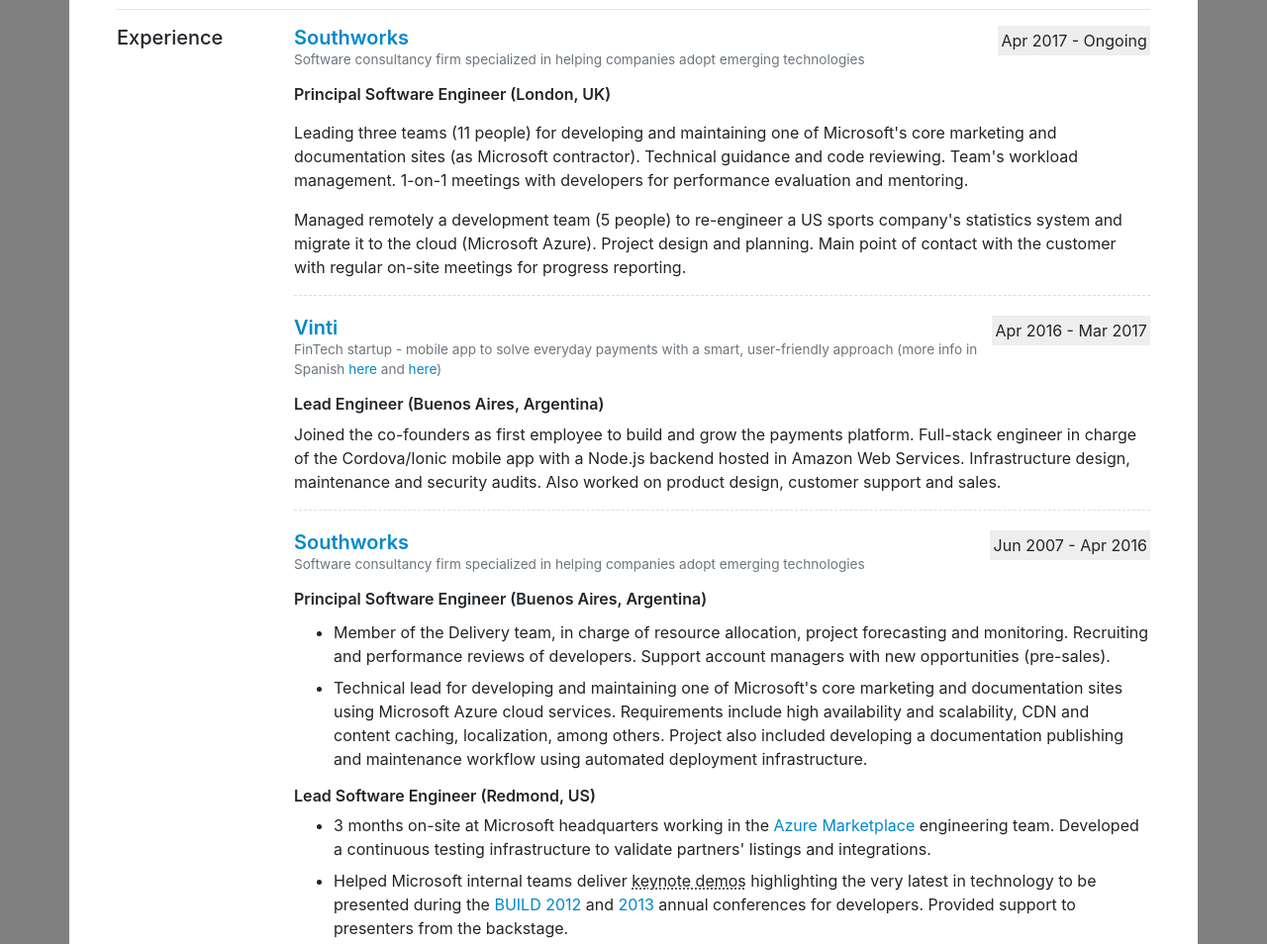
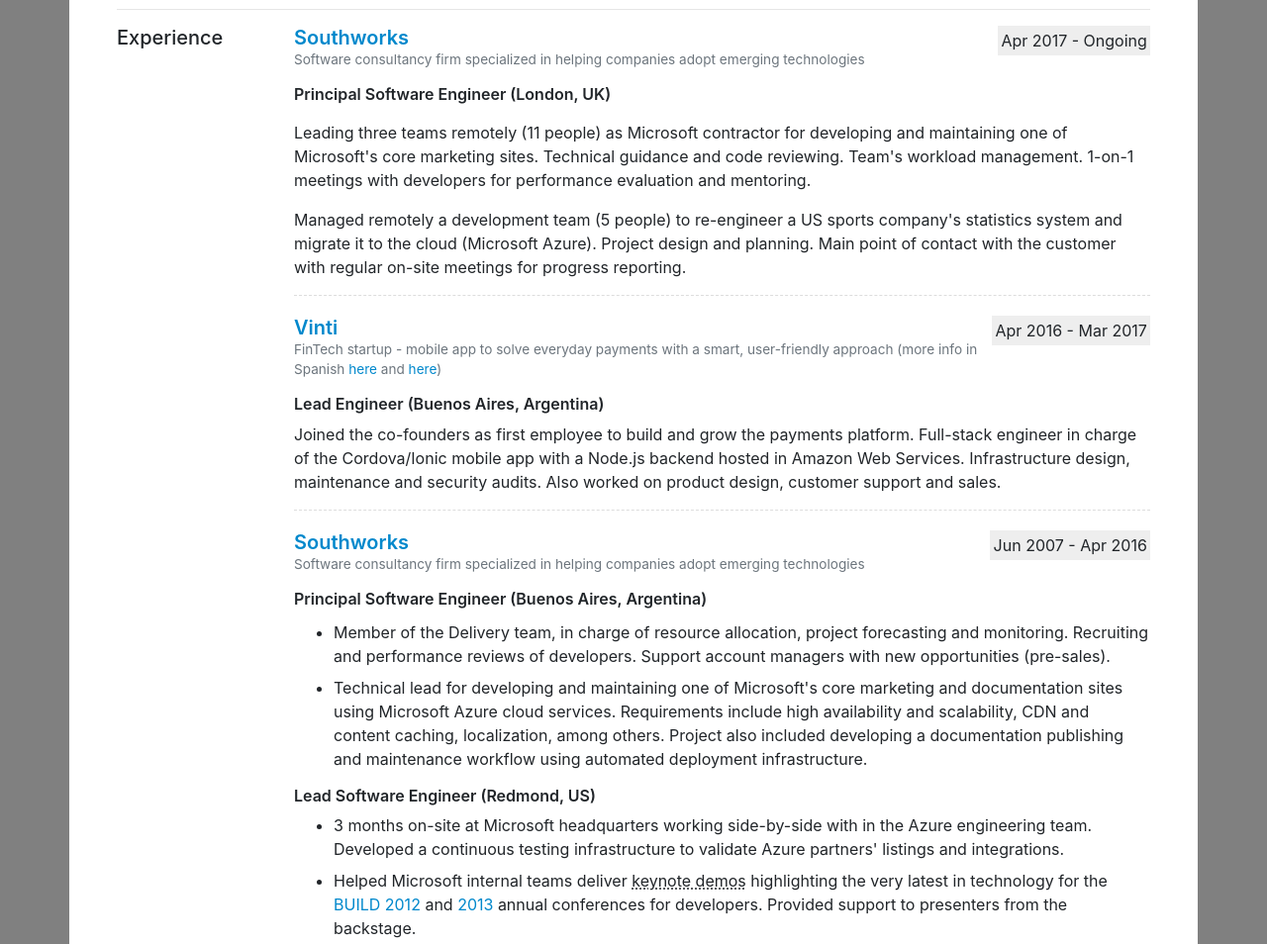
Before and after one commit to sdurandeu/resume, a plain HTML site: page index.html in a window 1280 px wide. Shown: the part 940-1894 px from the top of the page at 99% size. Drawn offline with nearby package versions, Linux system fonts and the light colour scheme.

Commit message:
Update index.html

```diff
--- a/index.html
+++ b/index.html
@@ -106,7 +106,7 @@
         <div class="mb-3 company-description text-muted">Software consultancy firm specialized in helping companies adopt emerging technologies</div>
         <h6>Principal Software Engineer (London, UK)</h6>
         <p class="item-detail-list">
-          <p>Leading three teams (11 people) for developing and maintaining one of Microsoft's core marketing and documentation sites (as Microsoft contractor).
+          <p>Leading three teams remotely (11 people) as Microsoft contractor for developing and maintaining one of Microsoft's core marketing sites.
             Technical guidance and code reviewing. Team's workload management. 1-on-1 meetings with developers for performance evaluation and mentoring.</p>
 
           <p>Managed remotely a development team (5 people) to re-engineer a US sports company's statistics system and migrate it to the cloud (Microsoft Azure). Project design and planning.
@@ -145,11 +145,11 @@
 
         <h6>Lead Software Engineer (Redmond, US)</h6>
         <ul>
-          <li class="mb-2">3 months on-site at Microsoft headquarters working in the <a href="https://azure.microsoft.com/en-us/marketplace/application-services/">Azure Marketplace</a> engineering team.
-            Developed a continuous testing infrastructure to validate partners' listings and integrations.
+          <li class="mb-2">3 months on-site at Microsoft headquarters working side-by-side with in the Azure engineering team.
+            Developed a continuous testing infrastructure to validate Azure partners' listings and integrations.
           </li>
 
-          <li>Helped Microsoft internal teams deliver <abbr class="bs-tooltip" title="central talk of conference">keynote demos</abbr> highlighting the very latest in technology to be presented during
+          <li>Helped Microsoft internal teams deliver <abbr class="bs-tooltip" title="central talk of conference">keynote demos</abbr> highlighting the very latest in technology for
               the <a href="https://channel9.msdn.com/Events/Build/2012/1-002">BUILD 2012</a> and <a href="https://channel9.msdn.com/Events/Build/2013/1-001">2013</a> annual conferences for developers.
               Provided support to presenters from the backstage.
           </li>
```
